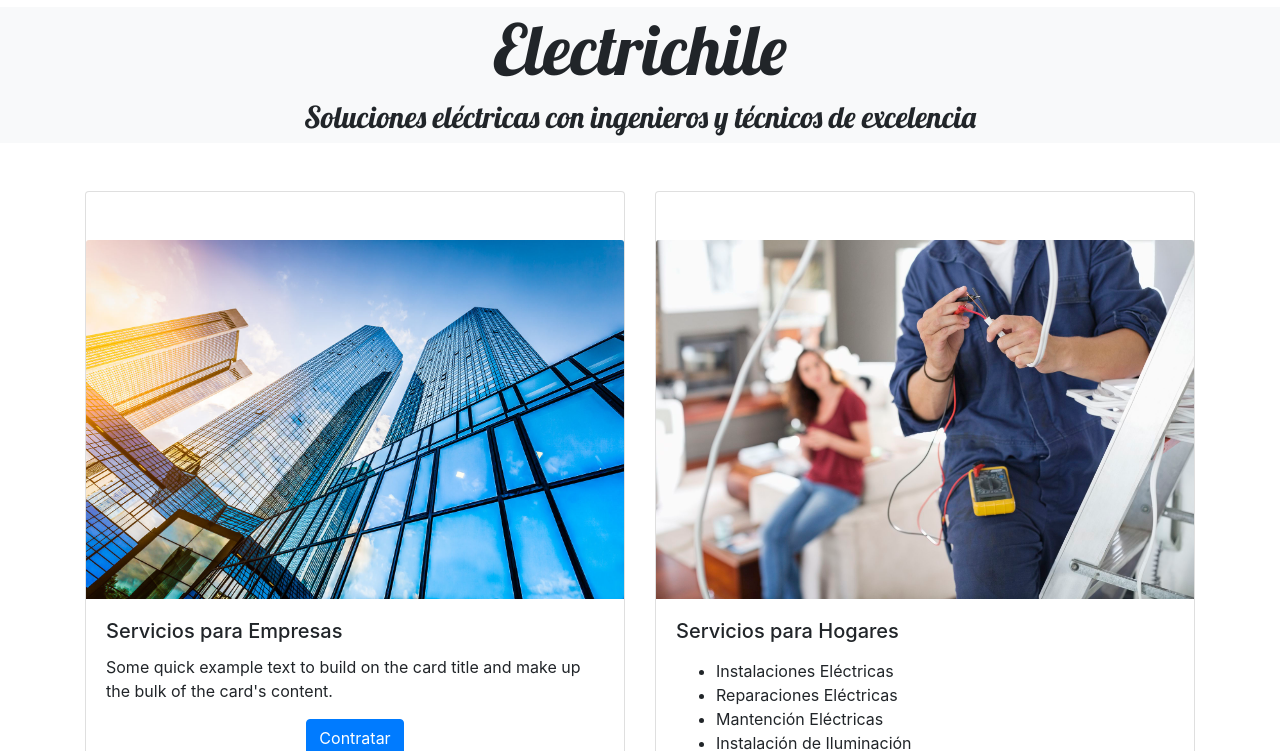
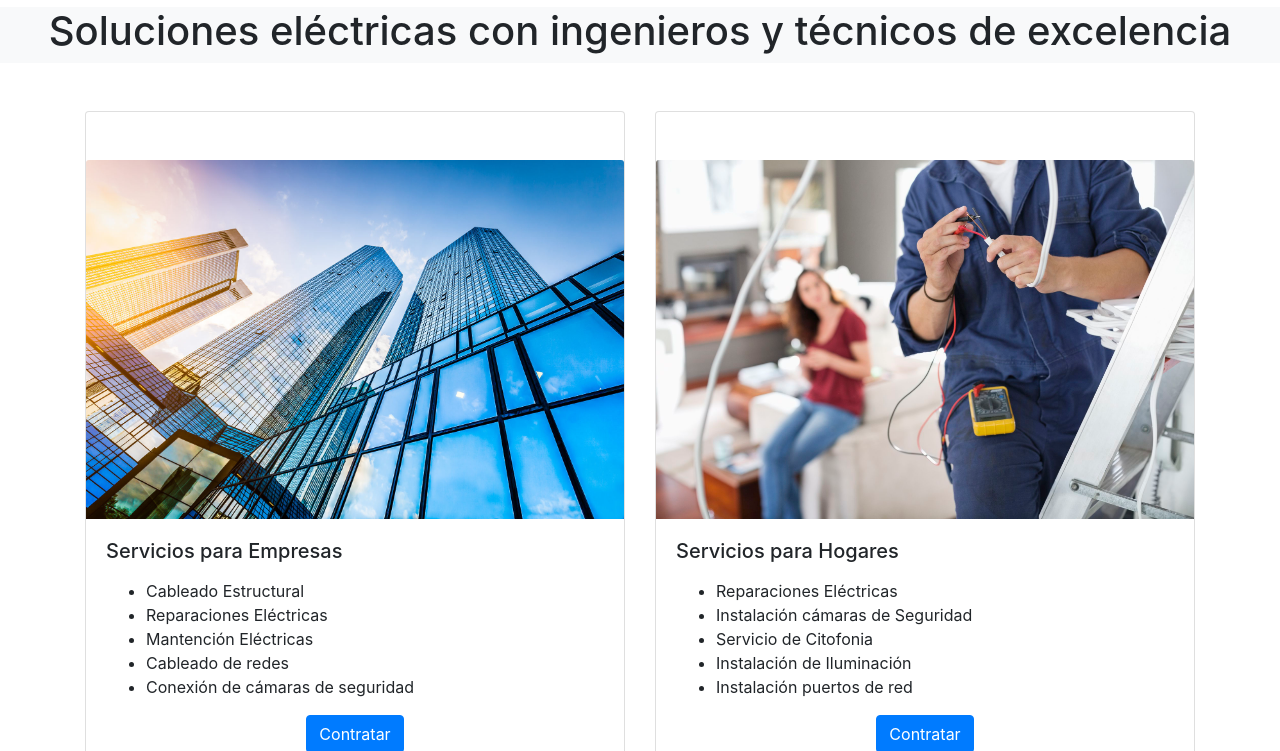
Before and after one commit to marcelodutilh/electrichile, a plain HTML site: page index.html in a window 1280 px wide. Shown: the part 49-800 px from the top of the page. Drawn offline with nearby package versions, Linux system fonts and the light colour scheme.

Commit message:
col-12 for small devices

```diff
--- a/index.html
+++ b/index.html
@@ -28,31 +28,38 @@
             <div class="col-9 d-flex justify-content-end">
                 <ul class="d-flex inline">
                     <h5 class="d-none d-sm-block mt-3 mr-3">¿Quiénes Somos?</h5>
-                    <button type="button" class="btn btn-primary mt-2 mb-3"><a class= "call_number" href="tel:+56978871151">Llamar +56978871151</a></button>
+                    <button type="button" class="btn btn-primary mt-2 mb-3"><a class="call_number"
+                            href="tel:+56978871151">Llamar +56978871151</a></button>
                     <!--<div class="d-flex justify-content-end contact-phone mt-3">+56978871151</div>-->
                 </ul>
 
             </div>
         </div>
     </div>
-    <div class="container-fluid bg-light">
+    <div class="container-fluid bg-light contenedor_titulo">
         <div class="row">
             <div class="col">
-                <h1 class="brand-title d-flex justify-content-center">Electrichile</h1>
-                <h2 class="brand-subtitle text-center">Soluciones eléctricas con ingenieros y técnicos de excelencia
-                </h2>
+                <h1 class="text-center">Soluciones eléctricas con ingenieros y técnicos de excelencia
+                </h1>
             </div>
         </div>
     </div>
     <div class="container">
         <div class="row">
-            <div class="col-6">
+            <div class="col-md-6 col-sm-12 col-xs-12">
                 <div class="card mt-5 pt-5 mb-5">
                     <img src="assets/images/Buildings.jpg" class="card-img-top" alt="...">
                     <div class="card-body">
                         <h5 class="card-title">Servicios para Empresas</h5>
-                        <p class="card-text">Some quick example text to build on the card title and make up the bulk of
-                            the card's content.</p>
+                        <p class="card-text">
+                            <ul>
+                                <li>Cableado Estructural</li>
+                                <li>Reparaciones Eléctricas</li>
+                                <li>Mantención Eléctricas</li>
+                                <li>Cableado de redes</li>
+                                <li>Conexión de cámaras de seguridad</li>
+                            </ul>
+                        </p>
                         <div class="d-flex justify-content-center">
                             <a href="#" class="btn btn-primary">Contratar</a>
                         </div>
@@ -60,18 +67,18 @@
                     </div>
                 </div>
             </div>
-            <div class="col-6">
+            <div class="col-md-6 col-sm-12 col-xs-12">
                 <div class="card mt-5 pt-5">
                     <img src="assets/images/Electrician-no-face.jpg" class="card-img-top" alt="...">
                     <div class="card-body">
                         <h5 class="card-title">Servicios para Hogares</h5>
                         <p class="card-text">
                             <ul>
-                                <li>Instalaciones Eléctricas</li>
                                 <li>Reparaciones Eléctricas</li>
-                                <li>Mantención Eléctricas</li>
+                                <li>Instalación cámaras de Seguridad</li>
+                                <li>Servicio de Citofonia</li>
                                 <li>Instalación de Iluminación</li>
-                                <li>Servicio de Citofonia</li>
+                                <li>Instalación puertos de red</li>
                             </ul>
                         </p>
                         <div class="d-flex justify-content-center">
```
Also changed, not shown: assets/css/styles.css (line endings or trailing spaces).
